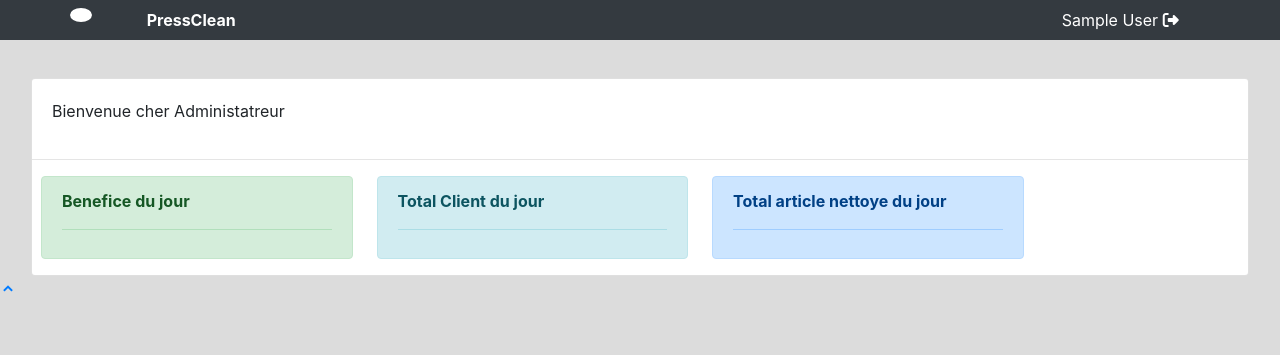
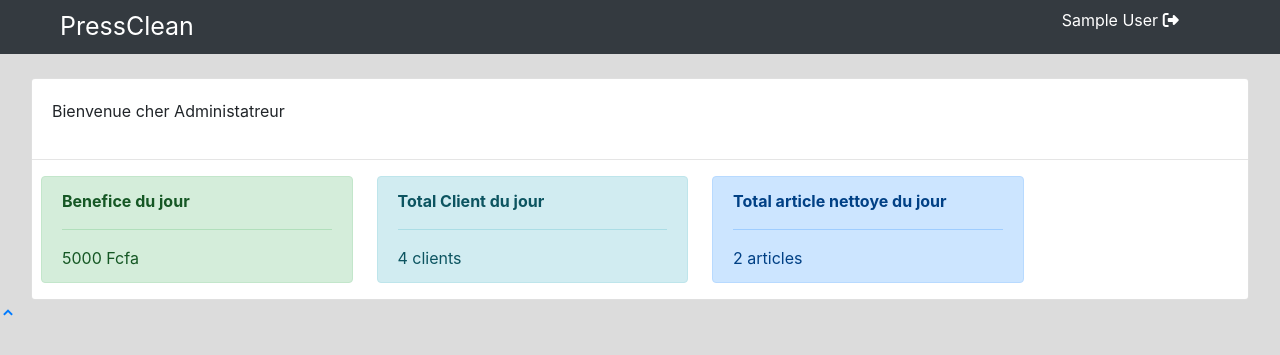
Before and after one commit to ayaya6436/gestionPressing, a PHP site: page / in a window 1280 px wide. Shown: the top 355 px of the page. Run offline with PHP 8.4, Linux system fonts and the light colour scheme; the visitor is signed in with stand-in values (Sample User, id 1); some libraries are stand-ins or nearby versions.

Commit message:
mise a jouur dashboard

```diff
--- a/dashboard.php
+++ b/dashboard.php
@@ -34,7 +34,9 @@
 					// $laundry = $conn->query("SELECT SUM(total_amount) as amount FROM commandes where pay_status= 1 and date(date_created)= '".date('Y-m-d')."'");
 					// echo $laundry->num_rows > 0 ? number_format($laundry->fetch_array()['amount'],2) : "0.00";
 
+
 					 ?></large></b></p>
+					 5000 Fcfa
 				</div>
 				<div class="alert alert-info col-md-3 ml-4">
 					<p><b><large>Total Client du jour</large></b></p>
@@ -45,6 +47,7 @@
 					// echo $laundry->num_rows > 0 ? number_format($laundry->fetch_array()['count']) : "0";
 
 					 ?></large></b></p>
+					 4 clients
 				</div>
 				<div class="alert alert-primary col-md-3 ml-4">
 					<p><b><large>Total article nettoye du jour</large></b></p>
@@ -55,6 +58,7 @@
 					// echo $laundry->num_rows > 0 ? number_format($laundry->fetch_array()['count']) : "0";
 
 					 ?></large></b></p>
+					 2 articles
 				</div>
 				</div>
 			</div>
--- a/login.php
+++ b/login.php
@@ -55,7 +55,7 @@ header("location:index.php?page=dashboard");
 <body>
 
 
-  <main id="main" class=" bg-dark">
+  <main id="main" class="bg-dark">
 
   		<div id="login-right">
   			<div class="card col-md-8">
--- a/navbar.php
+++ b/navbar.php
@@ -10,7 +10,7 @@
 				<a href="index.php?page=categories" class="nav-item nav-categories"><span class='icon-field'><i class="fa fa-list"></i></span> Categories Nettoyage</a>
 				<a href="index.php?page=produits" class="nav-item nav-supply"><span class='icon-field'><i class="fa fa-boxes"></i></span>Produits Nettoyage</a>
 				<a href="index.php?page=stock" class="nav-item "><span class='icon-field'><i class="fa fa-list-alt"></i></span> Stock</a>
-				<a href="index.php?page=reports" class="nav-item nav-reports"><span class='icon-field'><i class="fa fa-th-list"></i></span> Rapports</a>
+				<a href="index.php?page=rapports" class="nav-item nav-reports"><span class='icon-field'><i class="fa fa-th-list"></i></span> Rapports</a>
 				<?php if($_SESSION['login_type'] == 1): ?>
 				<a href="index.php?page=users" class="nav-item nav-users"><span class='icon-field'><i class="fa fa-users"></i></span> Utilisateurs</a>
 			<?php endif; ?>
--- a/reports.php
+++ b/rapports.php
@@ -120,7 +120,7 @@
 </noscript>
 <script>
 	$('#filter').click(function(){
-		location.replace('index.php?page=reports&d1='+$('#d1').val()+'&d2='+$('#d2').val())
+		location.replace('index.php?page=rapports&d1='+$('#d1').val()+'&d2='+$('#d2').val())
 	})
 	$('#print').click(function(){
 		var newWin = document.open('','_blank','height=500,width=600');
--- a/topbar.php
+++ b/topbar.php
@@ -1,11 +1,10 @@
 <style>
 	.logo {
     margin: auto;
-    font-size: 20px;
-    background: white;
-    padding: 7px 11px;
-    border-radius: 50% 50%;
-    color: #000000b3;
+    font-size: 25px;
+
+
+
 }
 </style>
 
@@ -21,13 +20,13 @@
 <nav class="navbar navbar-dark bg-dark fixed-top " style="padding:0;">
   <div class="container-fluid mt-2 mb-2">
   	<div class="col-lg-12">
-  		<div class="col-md-1 float-left" style="display: flex;">
+
+      <div class="col-md-4 float-left text-white">
+      <div class="col-md-1 float-left" style="display: flex;">
   			<div class="logo">
-  				<div class="laundry-logo"></div>
+  				<div >PressClean</div>
   			</div>
   		</div>
-      <div class="col-md-4 float-left text-white">
-        <large><b>PressClean</b></large>
       </div>
 	  	<div class="col-md-2 float-right text-white">
 	  		<a href="ajax.php?action=logout" class="text-white"><?php echo $_SESSION['login_nom'] ?> <i class="fa-solid fa-right-from-bracket"></i></a>
```
